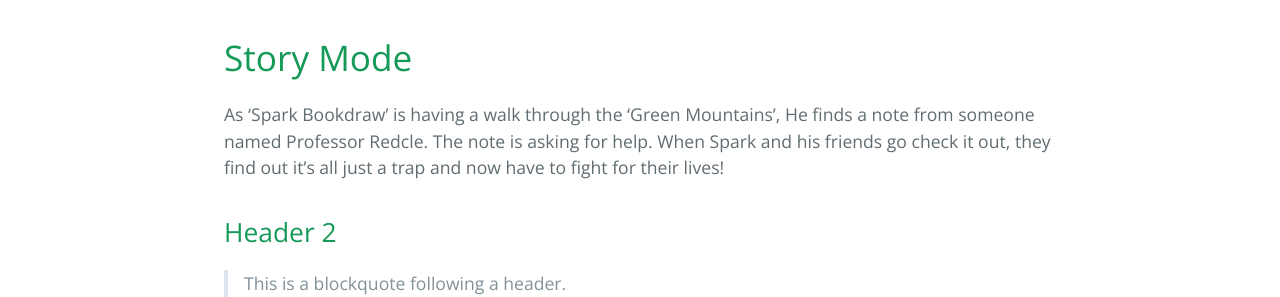
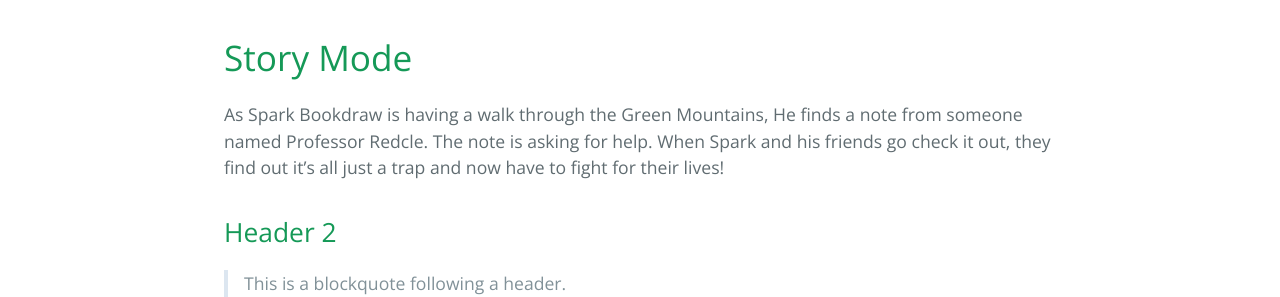
Before and after one commit to Projectmasternoi/Puzzle-Crackin-Spirit, a Jekyll site: the page built from index.md, in a window 1280 px wide and 900 px high. Shown: the part 442-739 px from the top of the window. Built offline with Jekyll 4.4.1, drawn with Linux system fonts in a browser that asks for light colours.

Commit message:
Update index.md

```diff
--- a/index.md
+++ b/index.md
@@ -9,7 +9,7 @@ layout: default
 
 # Story Mode
 
-As 'Spark Bookdraw' is having a walk through the 'Green Mountains', He finds a note from someone named Professor Redcle. The note is asking for help. When Spark and his friends go check it out, they find out it's all just a trap and now have to fight for their lives!
+As Spark Bookdraw is having a walk through the Green Mountains, He finds a note from someone named Professor Redcle. The note is asking for help. When Spark and his friends go check it out, they find out it's all just a trap and now have to fight for their lives!
 
 ## Header 2
 
@@ -91,7 +91,7 @@ end
 
 ### Small image
 
-![Octocat](https://github.githubassets.com/images/icons/emoji/octocat.png)
+![Octocat](https://github.com/Projectmasternoi/Puzzle-Crackin-Spirit/blob/main/thumbnail.png)
 
 ### Large image
 
```
